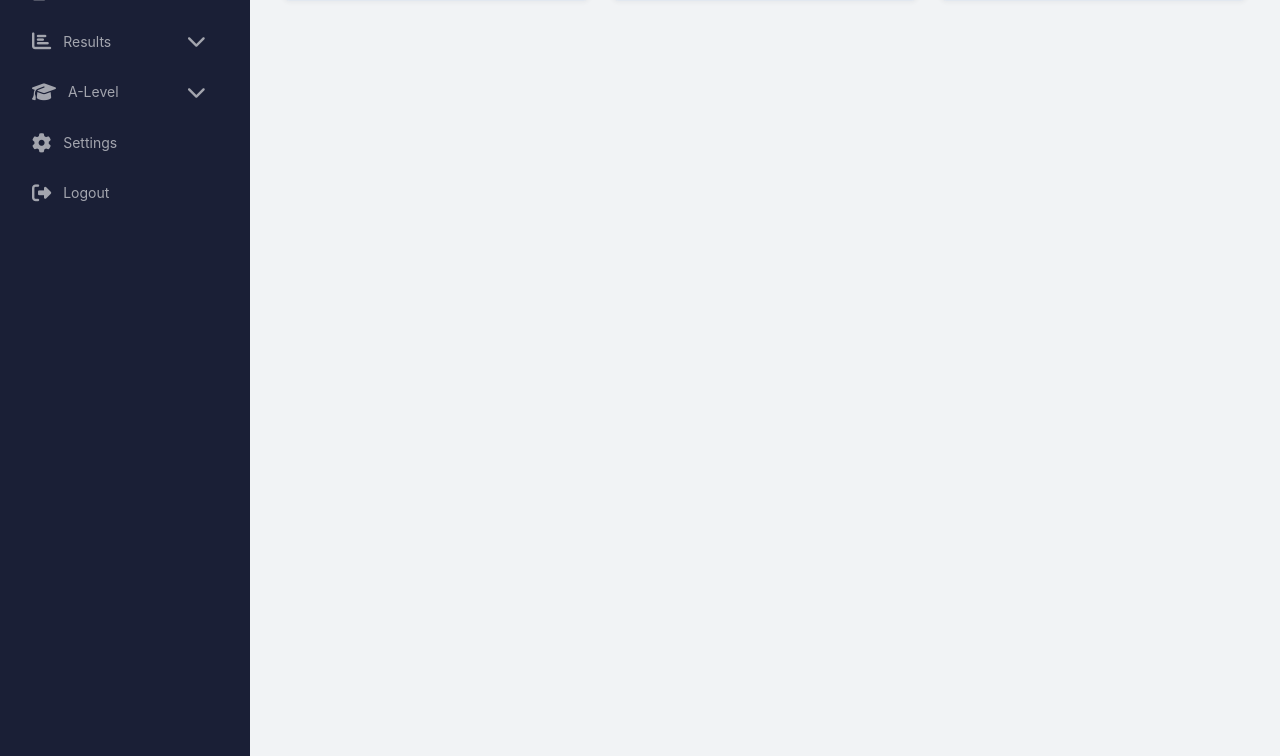
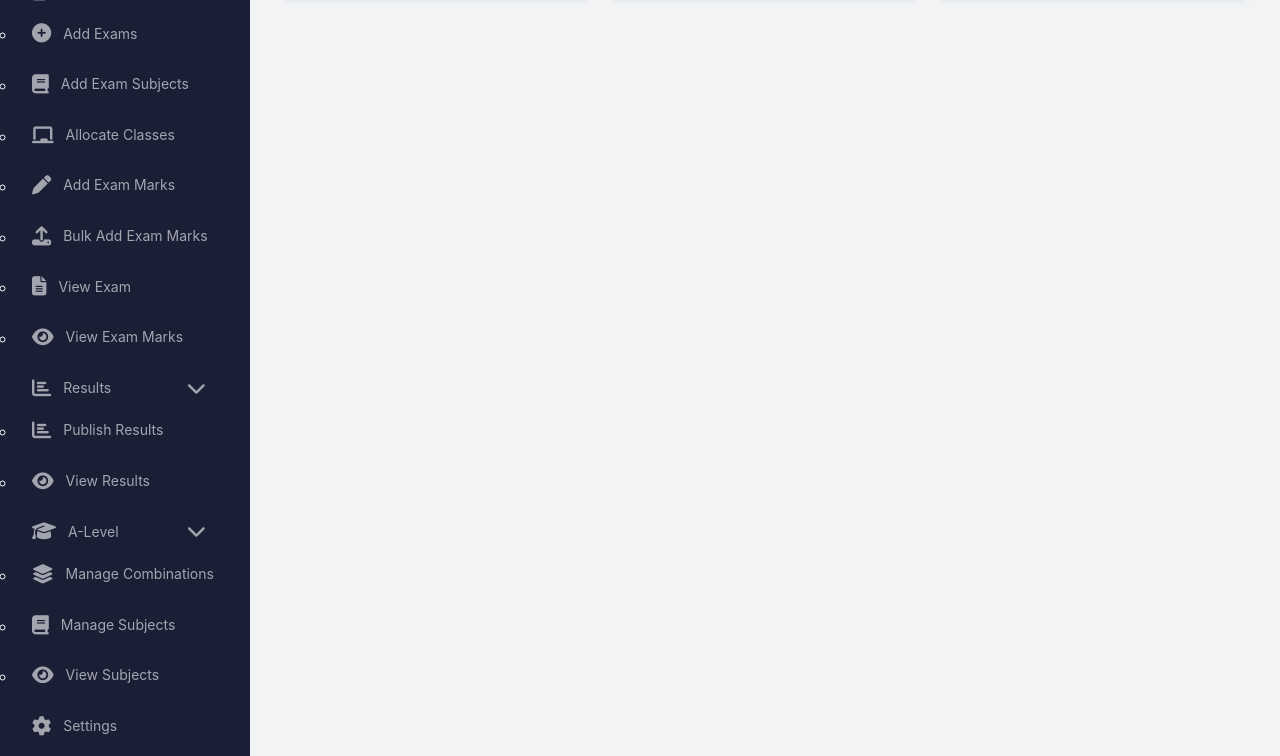
Before and after one commit to dadyutenga/Tanzania-Alevel-Olevel-results-management-system, a CodeIgniter 4 app: the page made by app/Views/dashboard.php in a window 1280 px wide. Shown: the part 273-1029 px from the top of the page. Run offline with PHP 8.4 and a stand-in for CodeIgniter, Linux system fonts and the light colour scheme; the template is opened without the code that fills it, so the values that code supplies are empty; some libraries are stand-ins or nearby versions.

Commit message:
refactor(AddCombinations, sidebar_menu): improve submenu toggle functionality and styling
Removed unnecessary CSS for menu toggle and streamlined JavaScript for submenu interactions. Updated submenu display logic to use CSS classes instead of inline styles for better maintainability. Enhanced the sidebar menu structure for improved user experience and consistency across the application.

```diff
--- a/app/Views/shared/sidebar_menu.php
+++ b/app/Views/shared/sidebar_menu.php
@@ -10,7 +10,7 @@
             <i class="fas fa-file-alt"></i> Exams
             <i class="fas fa-chevron-down toggle-icon" style="margin-left:auto;"></i>
         </a>
-        <ul class="submenu" style="display: <?= strpos(current_url(), 'exam') !== false ? 'block' : 'none' ?>; padding-left: 1rem;">
+        <ul class="submenu <?= strpos(current_url(), 'exam') !== false ? 'show' : '' ?>">
             <li><a href="<?= base_url('exam') ?>"><i class="fas fa-plus-circle"></i> Add Exams</a></li>
             <li><a href="<?= base_url('exam/subjects') ?>"><i class="fas fa-book"></i> Add Exam Subjects</a></li>
             <li><a href="<?= base_url('exam/allocation') ?>"><i class="fas fa-chalkboard"></i> Allocate Classes</a></li>
@@ -25,7 +25,7 @@
             <i class="fas fa-chart-bar"></i> Results
             <i class="fas fa-chevron-down toggle-icon" style="margin-left:auto;"></i>
         </a>
-        <ul class="submenu" style="display: <?= strpos(current_url(), 'results') !== false ? 'block' : 'none' ?>; padding-left: 1rem;">
+        <ul class="submenu <?= strpos(current_url(), 'results') !== false ? 'show' : '' ?>">
             <li><a href="<?= base_url('results/publish') ?>"><i class="fas fa-chart-bar"></i> Publish Results</a></li>
             <li><a href="<?= base_url('results/view')?>"><i class="fas fa-eye"></i> View Results</a></li>
         </ul>
@@ -35,7 +35,7 @@
             <i class="fas fa-graduation-cap"></i> A-Level
             <i class="fas fa-chevron-down toggle-icon" style="margin-left:auto;"></i>
         </a>
-        <ul class="submenu" style="display: <?= strpos(current_url(), 'alevel') !== false ? 'block' : 'none' ?>; padding-left: 1rem;">
+        <ul class="submenu <?= strpos(current_url(), 'alevel') !== false ? 'show' : '' ?>">
             <li><a href="<?= base_url('alevel/combinations') ?>"><i class="fas fa-layer-group"></i> Manage Combinations</a></li>
             <li><a href="<?= base_url('alevel/subjects') ?>"><i class="fas fa-book"></i> Manage Subjects</a></li>
             <li><a href="<?= base_url('alevel/subjects/view') ?>"><i class="fas fa-eye"></i> View Subjects</a></li>
@@ -44,11 +44,9 @@
     <li><a href="#" class="<?= strpos(current_url(), 'settings') !== false ? 'active' : '' ?>">
         <i class="fas fa-cog"></i> Settings
     </a></li>
-
     <li class="logout-section">
         <a href="<?= base_url('logout') ?>" class="logout-link">
             <i class="fas fa-sign-out-alt"></i> Logout
         </a>
     </li>
-
 </ul>
```
Also changed, not shown: app/Views/alevel/AddCombinations.php (+9 -31 lines).
